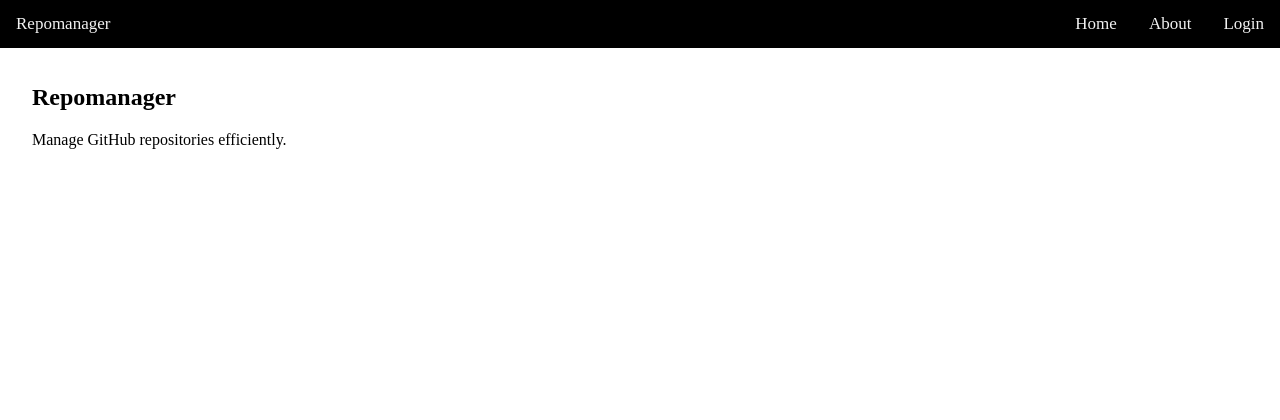
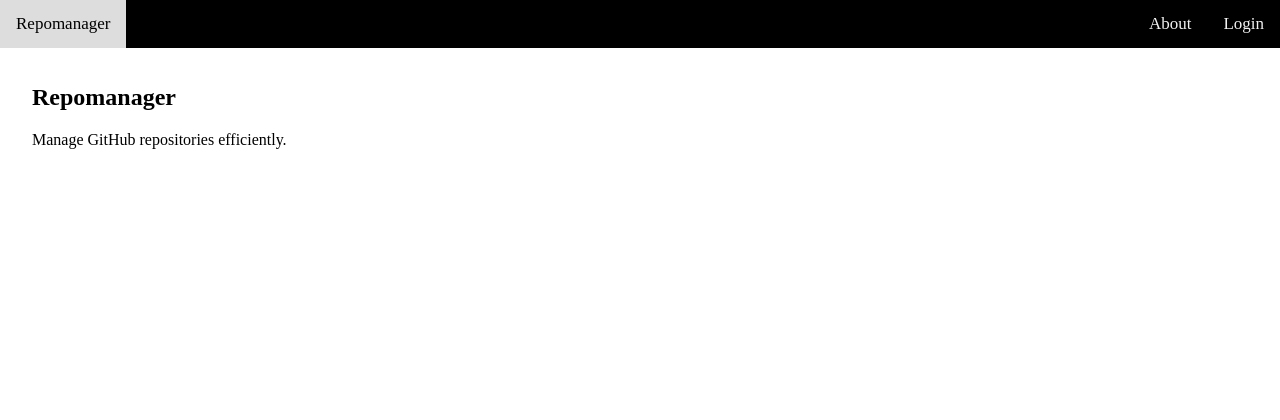
Before and after one commit to giocaizzi/repomanager, a Flask app: page / in a window 1280 px wide. Shown: the top 420 px of the page. Run offline with Flask 3, Linux system fonts and the light colour scheme; parts of the project's set-up code (start-up, migrations or seed data) failed here and were passed over.

Commit message:
html and stylinh

```diff
--- a/repomanager/static/styles.css
+++ b/repomanager/static/styles.css
@@ -15,7 +15,7 @@
 }
 
 /* topnav text */
-.topnav p {
+.topnav a.home {
   margin: 0;
   float: left;
 }
--- a/repomanager/templates/base.html
+++ b/repomanager/templates/base.html
@@ -12,7 +12,7 @@
 
   <body>
     <div class="topnav">
-      <p>Repomanager</p>
+      <a class="home" href="/">Repomanager</a>
       {% if "login_type" in session and "login_input" in session %}
         <!-- User is logged in -->
         <a href="/logout">Logout</a>
@@ -21,7 +21,7 @@
         <a href="/login">Login</a>
       {% endif %}
       <a href="/about">About</a>
-      <a href="/">Home</a>
+
     </div>
 
     <div class="main">{% block content %}{% endblock %}</div>
```
